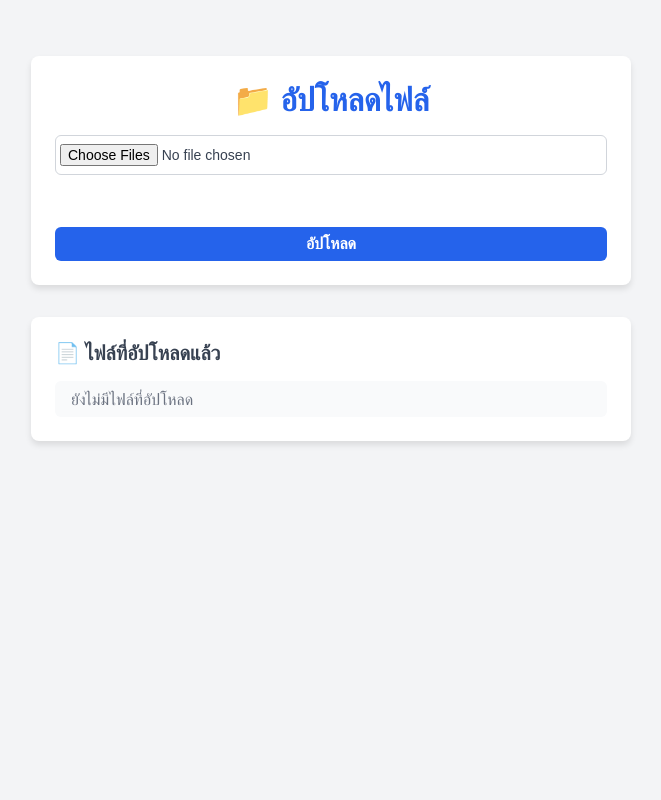
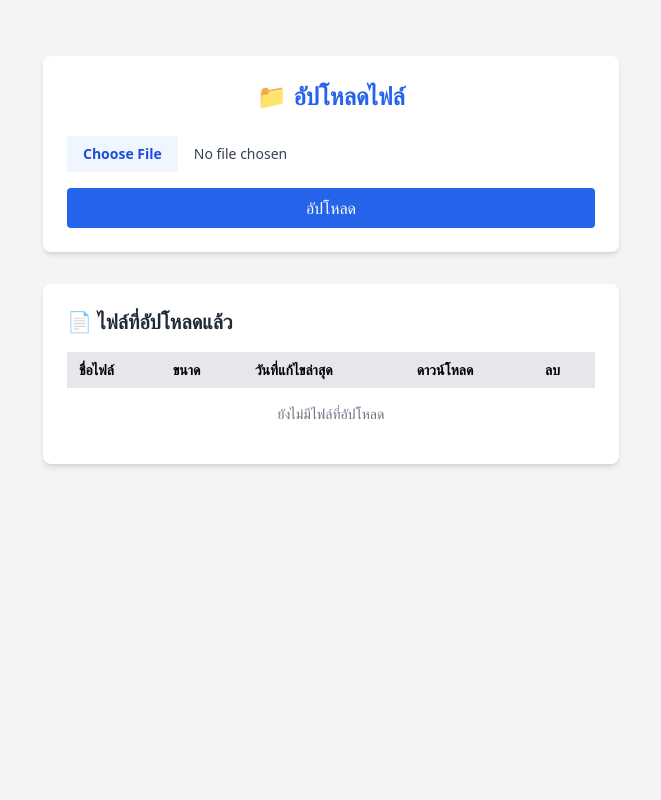
Before and after one commit to karndiy/pywebupload, a Flask app: page / in a window 1280 px wide. Shown: the whole page, without its empty margins (309-970 px from the left). Run offline with Flask 3, Linux system fonts and the light colour scheme; some libraries are stand-ins or nearby versions.

Commit message:
Update index.html

```diff
--- a/templates/index.html
+++ b/templates/index.html
@@ -1,61 +1,95 @@
 <!DOCTYPE html>
 <html lang="th">
 <head>
-    <meta charset="UTF-8" />
+    <meta charset="UTF-8">
     <title>อัปโหลดและดาวน์โหลดไฟล์</title>
-    <meta name="viewport" content="width=device-width, initial-scale=1" />
-    <link href="{{ url_for('static', filename='css/style.css') }}" rel="stylesheet" />
+    <meta name="viewport" content="width=device-width, initial-scale=1.0">
+    <!-- Tailwind CSS CDN -->
+    <script src="https://cdn.tailwindcss.com"></script>
 </head>
-<body>
+<body class="bg-gray-100 min-h-screen flex flex-col items-center p-4">
+
     <!-- กล่องอัปโหลด -->
-    <div class="container">
-        <h1>📁 อัปโหลดไฟล์</h1>
-        <form id="uploadForm" method="POST" enctype="multipart/form-data" action="/upload">
-            <input id="fileInput" type="file" name="file" multiple />
-            <p id="fileCount"></p>
-            <button type="submit">อัปโหลด</button>
+    <div class="w-full max-w-xl bg-white shadow-md rounded-lg p-6 mt-10">
+        <h1 class="text-2xl font-bold text-center text-blue-600 mb-6">📁 อัปโหลดไฟล์</h1>
+
+        <form id="uploadForm" method="POST" enctype="multipart/form-data" action="/upload" class="flex flex-col gap-4">
+            <input id="fileInput" type="file" name="file"
+                class="block w-full text-sm text-gray-700 file:mr-4 file:py-2 file:px-4 file:border-0 file:text-sm file:font-semibold file:bg-blue-50 file:text-blue-700 hover:file:bg-blue-100"/>
+
+            <button type="submit"
+                class="bg-blue-600 hover:bg-blue-700 text-white py-2 px-4 rounded transition">
+                อัปโหลด
+            </button>
         </form>
     </div>
 
     <!-- กล่องรายชื่อไฟล์ -->
-    <div class="container" style="margin-top: 2rem;">
-        <h2>📄 ไฟล์ที่อัปโหลดแล้ว</h2>
-        <ul class="file-list">
+    <div class="w-full max-w-xl bg-white shadow-md rounded-lg p-6 mt-8">
+        <h2 class="text-xl font-semibold text-gray-800 mb-4">📄 ไฟล์ที่อัปโหลดแล้ว</h2>
+        <div class="overflow-x-auto">
+            <table class="min-w-full text-sm text-left">
+                <thead>
+                    <tr class="bg-gray-200">
+                        <th class="py-2 px-3">ชื่อไฟล์</th>
+                        <th class="py-2 px-3">ขนาด</th>
+                        <th class="py-2 px-3">วันที่แก้ไขล่าสุด</th>
+                        <th class="py-2 px-3">ดาวน์โหลด</th>
+                        <th class="py-2 px-3">ลบ</th>
+                    </tr>
+                </thead>
+                <tbody>
                     {% for file in files %}
-                <li>
-                    <span title="{{ file }}">{{ file }}</span>
-                    <div class="file-actions">
-                        <a href="{{ url_for('download_file', filename=file) }}">ดาวน์โหลด</a>
-                        <form method="POST" action="{{ url_for('delete_file', filename=file) }}" onsubmit="return confirm('ยืนยันลบไฟล์ {{ file }}?')" style="margin:0;">
-                            <button type="submit">ลบ</button>
+                        <tr class="border-b hover:bg-gray-50">
+                            <td class="py-2 px-3">{{ file.name }}</td>
+                            <td class="py-2 px-3">{{ (file.size / 1024)|round(2) }} KB</td>
+                            <td class="py-2 px-3">{{ file.mtime }}</td>
+                            <td class="py-2 px-3">
+                                <a href="{{ url_for('download_file', filename=file.name) }}" class="text-blue-600 hover:underline">ดาวน์โหลด</a>
+                            </td>
+                            <td class="py-2 px-3">
+                                <form method="POST" action="{{ url_for('delete_file', filename=file.name) }}" class="inline delete-form">
+                                    <button type="submit" class="text-red-600 hover:underline">ลบ</button>
                                 </form>
+                            </td>
+                        </tr>
+                    {% else %}
+                        <tr>
+                            <td colspan="5" class="text-gray-500 text-center py-4">ยังไม่มีไฟล์ที่อัปโหลด</td>
+                        </tr>
+                    {% endfor %}
+                </tbody>
+            </table>
         </div>
-                </li>
-            {% else %}
-                <li style="color: #6b7280;">ยังไม่มีไฟล์ที่อัปโหลด</li>
+        {% with messages = get_flashed_messages() %}
+            {% if messages %}
+                <ul class="mt-4">
+                {% for message in messages %}
+                    <li class="text-green-600">{{ message }}</li>
                 {% endfor %}
                 </ul>
+            {% endif %}
+        {% endwith %}
     </div>
 
+    <!-- JavaScript สำหรับตรวจสอบไฟล์ก่อนอัปโหลด และยืนยันการลบ -->
     <script>
+        document.getElementById('uploadForm').addEventListener('submit', function(event) {
             const fileInput = document.getElementById('fileInput');
-        const fileCount = document.getElementById('fileCount');
-        const uploadForm = document.getElementById('uploadForm');
-
-        fileInput.addEventListener('change', () => {
-            if (fileInput.files.length) {
-                fileCount.textContent = `เลือก ${fileInput.files.length} ไฟล์`;
-            } else {
-                fileCount.textContent = '';
+            if (!fileInput.value) {
+                event.preventDefault();
+                alert('⚠️ กรุณาเลือกไฟล์ก่อนอัปโหลด');
             }
         });
-
-        uploadForm.addEventListener('submit', function(event) {
-            if (!fileInput.files.length) {
+        // ยืนยันก่อนลบไฟล์
+        document.querySelectorAll('.delete-form').forEach(function(form) {
+            form.addEventListener('submit', function(event) {
+                if (!confirm('คุณแน่ใจหรือไม่ว่าต้องการลบไฟล์นี้?')) {
                     event.preventDefault();
-                alert('⚠️ กรุณาเลือกอย่างน้อยหนึ่งไฟล์ก่อนอัปโหลด');
                 }
             });
+        });
     </script>
+
 </body>
 </html>
```
Lines whose indentation alone changed are shown as unchanged.
